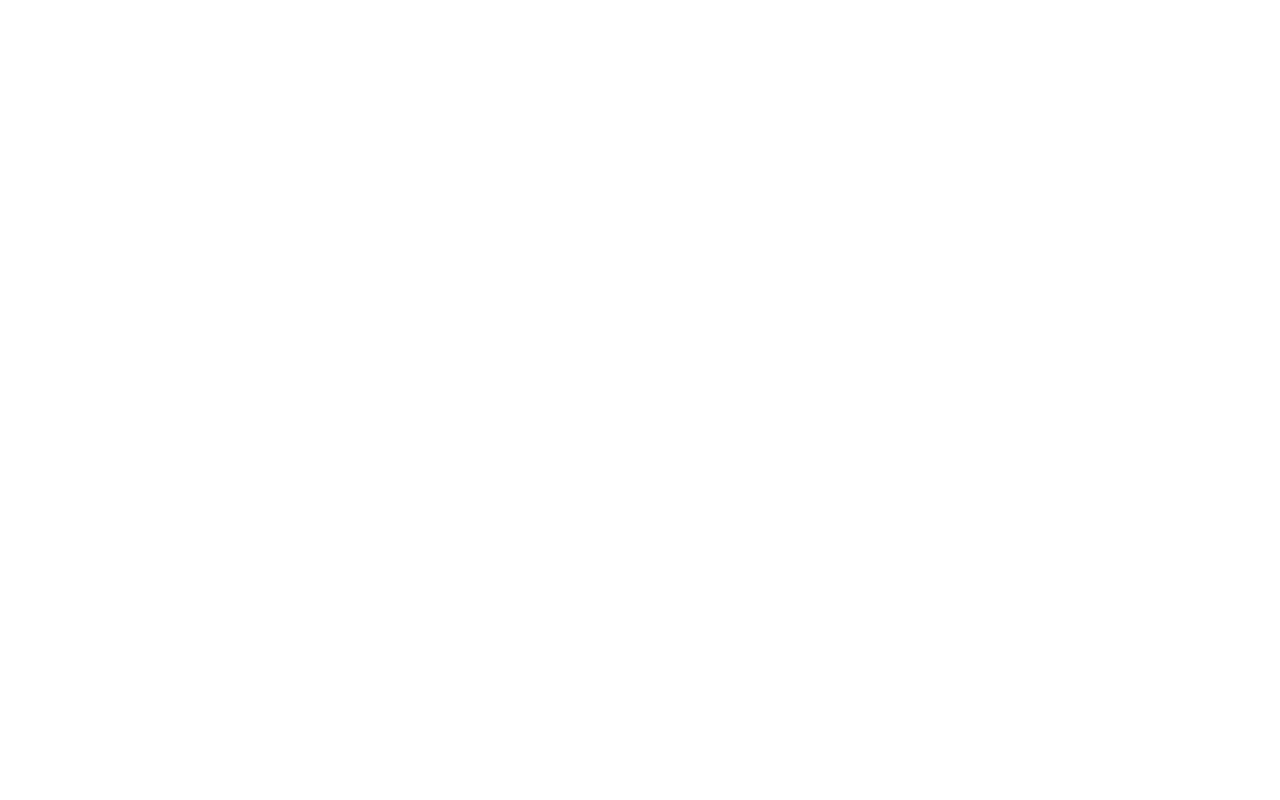
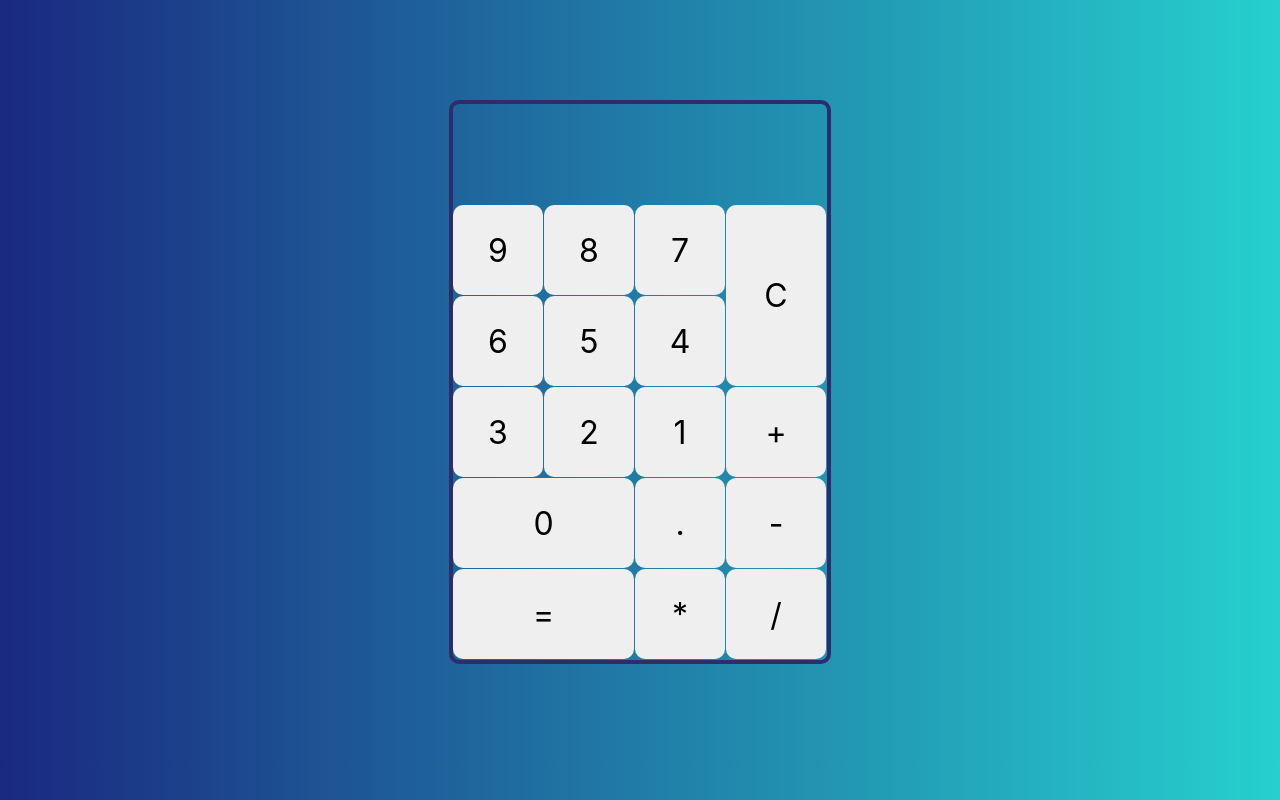
Before and after one commit to Clement-PR/Calculator, a plain HTML site: page index.html in a window 1280 px wide. Drawn offline with Linux system fonts and the light colour scheme.

Commit message:
Calculatrice finaliser

```diff
--- a/index.html
+++ b/index.html
@@ -9,8 +9,26 @@
   <link rel="shortcut icon" href="./192px-GNOME_Calculator_icon_2018.svg.png">
 </head>
 <body>
-
-
+  <div class="container">
+    <h3 id=result></h3>
+    <button class="btn" id="9">9</button>
+    <button class="btn" id="8">8</button>
+    <button class="btn" id="7">7</button>
+    <button class="btn" id="6">6</button>
+    <button class="btn" id="5">5</button>
+    <button class="btn" id="4">4</button>
+    <button class="btn" id="3">3</button>
+    <button class="btn" id="2">2</button>
+    <button class="btn" id="1">1</button>
+    <button class="btn zero" id="0">0</button>
+    <button class="btn" id=".">.</button>
+    <button class="btn plus" id="+">+</button>
+    <button class="btn" id="-">-</button>
+    <button id="equal">=</button>
+    <button class="btn" id="*">*</button>
+    <button class="btn" id="/">/</button>
+    <button id="clear">C</button>
+  </div>
 
 <script src="./index.js"></script>
 </body>
--- a/index.js
+++ b/index.js
@@ -0,0 +1,19 @@
+const buttons = document.querySelectorAll('.btn');
+const result = document.querySelector('h3');
+
+buttons.forEach((button) => {
+  button.addEventListener('click', (e) => {
+    result.textContent += e.target.id
+
+  })
+})
+
+equal.addEventListener('click', (e) => {
+  result.textContent = eval(result.textContent);
+})
+
+clear.addEventListener('click', () => {
+  result.textContent = "";
+})
+
+/* ********************** END ********************* */
--- a/style.css
+++ b/style.css
@@ -1,4 +1,62 @@
 body {
   margin: 0;
   padding: 0;
+  background: linear-gradient(to right, #1a2980, #26d0ce);
+  overflow: hidden;
 }
+
+.container {
+  display: grid;
+  width: 374px;
+  height: 555.5px;
+  margin: 100px auto;
+
+  grid-template-rows: 100px repeat(5, 90px);
+  grid-template-columns: repeat(3, 90px) 100px;
+  grid-gap: 1px;
+  border: solid 4px rgb(45, 45, 107);
+  border-radius: 10px;
+}
+
+h3 {
+  text-align: right;
+  margin: 7px 10px 0 0;
+  font-size: 2rem;
+  grid-column: 1 / 5;
+  color: black;
+  overflow: hidden;
+}
+
+button {
+  font-size: 2rem;
+  font-family: -apple-system, BlinkMacSystemFont, 'Segoe UI', Roboto, Oxygen, Ubuntu, Cantarell, 'Open Sans', 'Helvetica Neue', sans-serif;
+  border-radius: 10px;
+  border: none;
+}
+
+button:hover {
+  cursor: pointer;
+}
+
+button:active {
+  background: rgb(228, 220, 220);
+  transform: scale(0.95);
+}
+
+#clear {
+ grid-column: 4 / 5;
+ grid-row: 2 / 4;
+}
+
+#equal {
+  grid-column: 1 / 3;
+}
+
+.zero {
+  grid-column: 1 / 3 ;
+}
+
+.plus {
+  grid-column: 4 / 5;
+  grid-row: 4 / 5;
+}
```
